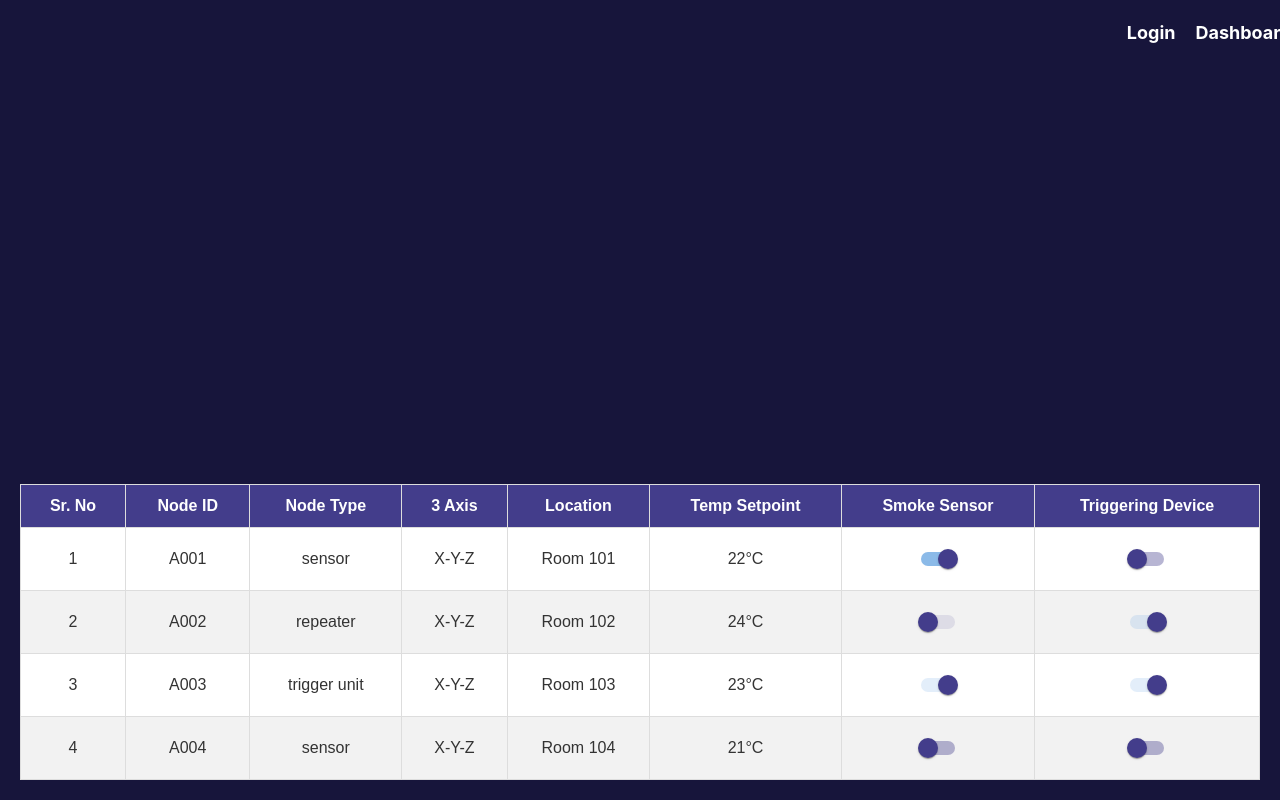
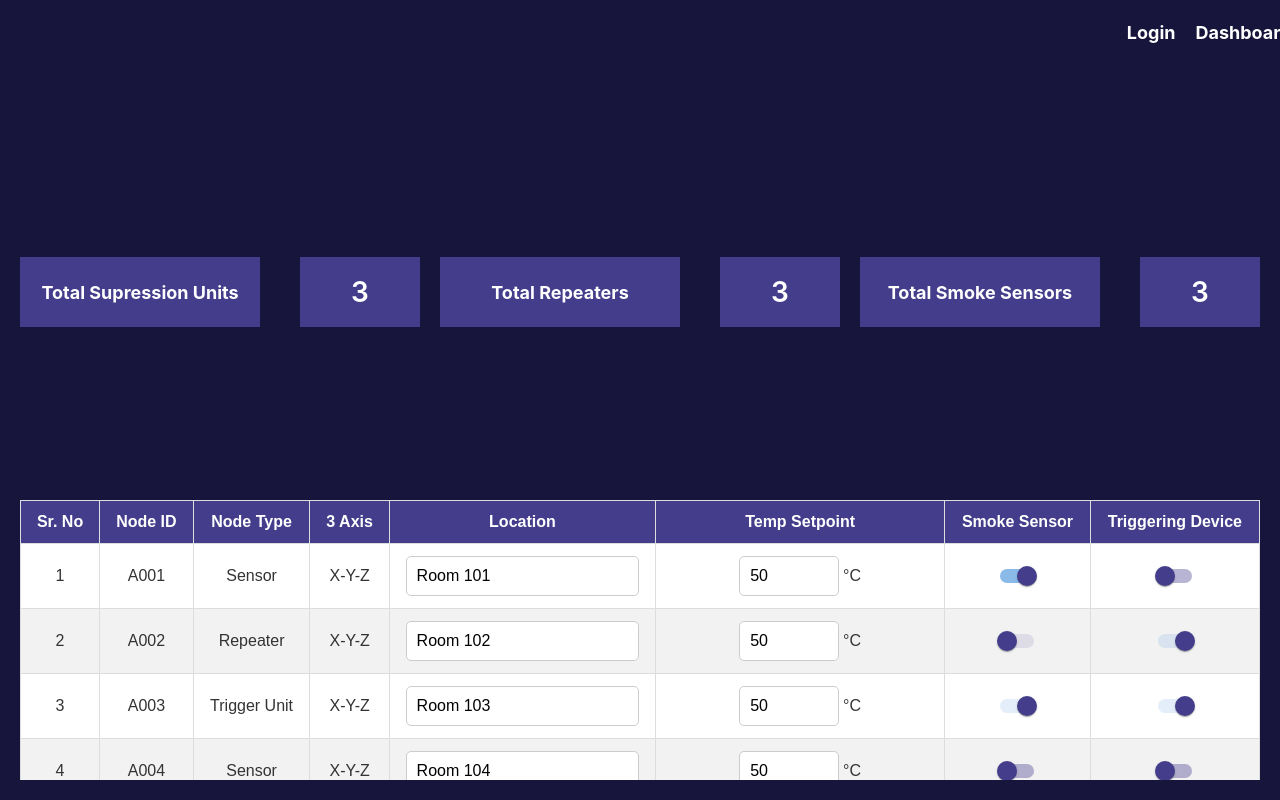
Before and after one commit to cee-diksha/fire_detection, a React (Create React App) app: page /settings in a window 1280 px wide. Built offline with nearby package versions, Linux system fonts and the light colour scheme.

Commit message:
settings page table modified

```diff
--- a/src/components/Card.js
+++ b/src/components/Card.js
@@ -3,34 +3,12 @@ import "./comp-styles.css"
 import stopalarm from "../assets/stop_alarm.png"
 
 const Card = ({item}) => {
-    const {status} = item
-    // const data = [
-    //   {
-    //     label: "node_name ",
-    //     value: "Engine Room",
-    //   },
-    //   {
-    //     label: "node_id",
-    //     value: "101"
-    //   },
-    //   {
-    //     label: "bat_volt",
-    //     value: "3.6"
-    //   },
-    //   {
-    //     label: "temp",
-    //     value: "3.6"
-    //   },
-    //   {
-    //     label: "last_update",
-    //     value: "12/8/24 11:48:44"
-    //   }
-    // ]
+    const {status, id} = item
   return (
     <div className='card-wrapper' style={{backgroundColor: `${status === "success" ? "#0eec00" : "#fe2222"}`}}>
       <div className='card-details'>
         <div className='card-details-combined'>
-          <div id="card-details-span1">Engine Room</div>
+          <div id="card-details-span1">Engine Room {id}</div>
           <div id="card-details-span2">101</div>
         </div>
         <div className='card-details-combined'>
--- /dev/null
+++ b/src/components/SettingsCards.js
@@ -0,0 +1,41 @@
+import "./comp-styles.css"
+
+export const TotalSuppressionCard = () => {
+    return(
+        <div className="total-cards">
+            <div className="total-label">
+                <h4>Total Supression Units</h4>
+            </div>
+            <div className="total-num">
+                3
+            </div>
+        </div>
+    )
+}
+
+export const TotalSmokeCard = () => {
+    return(
+        <div className="total-cards">
+            <div className="total-label">
+                <h4>Total Smoke Sensors</h4>
+            </div>
+            <div className="total-num">
+                3
+            </div>
+        </div>
+    )
+}
+
+
+export const TotalRepeaterCard = () => {
+    return(
+        <div className="total-cards">
+            <div className="total-label">
+                <h4>Total Repeaters</h4>
+            </div>
+            <div className="total-num">
+                3
+            </div>
+        </div>
+    )
+}
--- a/src/components/SettingsTable.js
+++ b/src/components/SettingsTable.js
@@ -1,13 +1,17 @@
-import React, { useState } from 'react';
+import React, { useEffect, useState } from 'react';
 import Switch from '@mui/material/Switch';
 import './comp-styles.css';
 
 const SettingsTable = () => {
     const [data, setData] = useState([
-        { id: 1, nodeId: 'A001', nodeType: 'sensor', axis: 'X-Y-Z', location: 'Room 101', tempSetpoint: '22°C', smokeSensor: true, triggeringDevice: false },
-        { id: 2, nodeId: 'A002', nodeType: 'repeater', axis: 'X-Y-Z', location: 'Room 102', tempSetpoint: '24°C', smokeSensor: false, triggeringDevice: true },
-        { id: 3, nodeId: 'A003', nodeType: 'trigger unit', axis: 'X-Y-Z', location: 'Room 103', tempSetpoint: '23°C', smokeSensor: true, triggeringDevice: true },
-        { id: 4, nodeId: 'A004', nodeType: 'sensor', axis: 'X-Y-Z', location: 'Room 104', tempSetpoint: '21°C', smokeSensor: false, triggeringDevice: false },
+        { id: 1, nodeId: 'A001', nodeType: 'sensor', axis: 'X-Y-Z', location: 'Room 101', tempSetpoint: 50, smokeSensor: true, triggeringDevice: false },
+        { id: 2, nodeId: 'A002', nodeType: 'repeater', axis: 'X-Y-Z', location: 'Room 102', tempSetpoint: 50, smokeSensor: false, triggeringDevice: true },
+        { id: 3, nodeId: 'A003', nodeType: 'trigger unit', axis: 'X-Y-Z', location: 'Room 103', tempSetpoint: 50, smokeSensor: true, triggeringDevice: true },
+        { id: 4, nodeId: 'A004', nodeType: 'sensor', axis: 'X-Y-Z', location: 'Room 104', tempSetpoint: 50, smokeSensor: false, triggeringDevice: false },
+        { id: 1, nodeId: 'A001', nodeType: 'sensor', axis: 'X-Y-Z', location: 'Room 101', tempSetpoint: 50, smokeSensor: true, triggeringDevice: false },
+        { id: 2, nodeId: 'A002', nodeType: 'repeater', axis: 'X-Y-Z', location: 'Room 102', tempSetpoint: 50, smokeSensor: false, triggeringDevice: true },
+        { id: 3, nodeId: 'A003', nodeType: 'trigger unit', axis: 'X-Y-Z', location: 'Room 103', tempSetpoint: 50, smokeSensor: true, triggeringDevice: true },
+        { id: 4, nodeId: 'A004', nodeType: 'sensor', axis: 'X-Y-Z', location: 'Room 104', tempSetpoint: 50, smokeSensor: false, triggeringDevice: false },
     ]);
 
     const handleSwitchChange = (id, field) => {
@@ -17,6 +21,22 @@ const SettingsTable = () => {
             )
         );
     };
+
+    const handleLoctionChange= (id, location) => {
+        setData((prev) =>
+            prev.map(item => item.id === id ? {...item, "location": location} : item)
+        )
+    }
+
+    const handleTempChange= (id, temp) => {
+        setData((prev) =>
+            prev.map(item => item.id === id ? {...item, "tempSetpoint": temp} : item)
+        )
+    }
+
+    useEffect(() => {
+        console.log(data, "checking dataa")
+    }, [data])
 
     return (
         <div className='table-container'>
@@ -38,10 +58,10 @@ const SettingsTable = () => {
                         <tr key={item.id}>
                             <td>{index + 1}</td>
                             <td>{item.nodeId}</td>
-                            <td>{item.nodeType}</td>
+                            <td style={{textTransform: "capitalize"}}>{item.nodeType}</td>
                             <td>{item.axis}</td>
-                            <td>{item.location}</td>
-                            <td>{item.tempSetpoint}</td>
+                            <td><input type="text" style={{width: "90%"}} value={item.location} onChange={(e) => handleLoctionChange(item.id, e.target.value)}/></td>
+                            <td><input type="number" id="tempInput" placeholder="Enter a number" value={item.tempSetpoint} style={{width: "30%"}} onChange={(e) => handleTempChange(item.id, e.target.value)}/> °C</td>
                             <td>
                                 <Switch
                                     sx={{
--- a/src/components/comp-styles.css
+++ b/src/components/comp-styles.css
@@ -148,9 +148,12 @@
 /* Table styling */
 .table-container {
     width: 100%;
-    overflow-x: auto; /* Ensures the table is scrollable on small screens */
+    height: 300px;
+    overflow-x: auto;
+    overflow-y: auto;
     padding: 20px;
     box-sizing: border-box;
+    margin-bottom: 20px;
 }
 
 table {
@@ -180,9 +183,48 @@ tbody tr:hover {
     background-color: #f1f1f1;
 }
 
-/* Responsive design */
 @media (max-width: 768px) {
     th, td {
         padding: 10px 8px;
     }
 }
+
+.total-cards-wrapper{
+    display: flex;
+    width: 100%;
+    height: 70px;
+    justify-content: space-evenly;
+    align-items: center;
+}
+
+.total-cards{
+    height: 70px;
+    display: flex;
+    align-items: center;
+    width: 400px;
+    justify-content: space-between;
+}
+
+.total-num{
+    background-color: #433D8B;
+    color: #fff;
+    font-weight: 600;
+    width: 30%;
+    height: 70px;
+    font-size: 28px;
+    display: flex;
+    align-items: center;
+    justify-content: center;
+}
+
+.total-label{
+    display: flex;
+    align-items: center;
+    justify-content: center;
+    text-align: center;
+    font-size: 18px;
+    height: 70px;
+    width: 60%;
+    background-color: #433D8B;
+    color: #fff;
+}
--- a/src/pages/Dashboard.js
+++ b/src/pages/Dashboard.js
@@ -11,26 +11,49 @@ import { Link } from 'react-router-dom'
 
 const Dashboard = () => {
     const [isLogin, setIsLogin] = useState(false)
-    const cardData = [
+    const [cardData, setCardData] = useState([
         {id: 1, status: "success"},
         {id: 2, status: "success"},
-        {id: 3, status: "danger"},
+        {id: 3, status: "success"},
         {id: 4, status: "danger"},
         {id: 5, status: "success"},
-        {id: 6, status: "danger"},
+        {id: 6, status: "success"},
         {id: 7, status: "success"},
         {id: 8, status: "success"},
         {id: 9, status: "danger"},
-        {id: 10, status: "danger"},
+        {id: 10, status: "success"},
         {id: 11, status: "success"},
         {id: 12, status: "danger"},
-        {id: 7, status: "success"},
-        {id: 8, status: "success"},
-        {id: 9, status: "danger"},
-        {id: 10, status: "danger"},
-        {id: 11, status: "success"},
-        {id: 12, status: "danger"}
-    ]
+        {id: 13, status: "success"},
+        {id: 14, status: "success"},
+        {id: 15, status: "success"},
+        {id: 16, status: "danger"},
+        {id: 17, status: "danger"},
+        {id: 18, status: "success"}
+    ])
+
+    setTimeout(() => {
+        setCardData([
+            {id: 1, status: "success"},
+            {id: 2, status: "success"},
+            {id: 3, status: "success"},
+            {id: 4, status: "danger"},
+            {id: 5, status: "danger"},
+            {id: 6, status: "danger"},
+            {id: 7, status: "success"},
+            {id: 8, status: "success"},
+            {id: 9, status: "danger"},
+            {id: 10, status: "success"},
+            {id: 11, status: "success"},
+            {id: 12, status: "danger"},
+            {id: 13, status: "success"},
+            {id: 14, status: "success"},
+            {id: 15, status: "success"},
+            {id: 16, status: "danger"},
+            {id: 17, status: "success"},
+            {id: 18, status: "success"}
+        ])
+    }, 5000)
   return (
     <>
         <div className='dashboard-wrapper'>
@@ -53,13 +76,28 @@ const Dashboard = () => {
                 </div>
 
                 {/* -------------------------------------------------------- */}
-
+                <div className='main-dashboard-wrapper'>
+                <div className='fixed-content'>
+                        {cardData.map((item) => {
+                            return (
+                                item.status === "danger" && <Card key={item.id} item={item} />
+                            )
+                        })}
+                    </div>
                 <div className='dashboard-cardata'>
-                {cardData.map((item) => {
-                    return (
-                        <Card item={item} />
-                    )
-                })}
+                    <div className='scrollable-content'>
+                        {cardData.map((item) => {
+                            return (
+                               item.status !== "danger" && <Card key={item.id} item={item} />
+                            )
+                        })}
+                        {cardData.map((item) => {
+                            return (
+                                item.status !== "danger" &&  <Card key={item.id + '-duplicate'} item={item} />
+                            )
+                        })}
+                    </div>
+                </div>
                 </div>
 
                 {/* -------------------------------------------------------- */}
--- a/src/pages/Settings.js
+++ b/src/pages/Settings.js
@@ -3,6 +3,7 @@ import { Link } from 'react-router-dom'
 import user from "../assets/user.png"
 import "../styles.css"
 import SettingsTable from '../components/SettingsTable'
+import { TotalRepeaterCard, TotalSmokeCard, TotalSuppressionCard } from '../components/SettingsCards'
 
 const Settings = () => {
   const [isLogin, setIsLogin] = useState(false)
@@ -13,6 +14,11 @@ const Settings = () => {
         {isLogin ? <img src={user} alt="user-img" className='img'/> : <Link to="/login" className='link'><h6 className='login'>Login</h6></Link>}
         <Link to="/" className='link'><h6 className='dashboard'>Dashboard</h6></Link>
       </div>
+      <div className='total-cards-wrapper'>
+        <TotalSuppressionCard />
+        <TotalRepeaterCard />
+        <TotalSmokeCard />
+      </div>
       <SettingsTable />
     </div>
   )
--- a/src/styles.css
+++ b/src/styles.css
@@ -20,16 +20,6 @@
     margin: 30px 0;
     justify-content: space-between;
     align-items: flex-start;
-}
-.dashboard-cardata {
-    padding: 15px 0;
-    width: 66%;
-    display: flex;
-    overflow-y: scroll;
-    flex-wrap: wrap;
-    justify-content: space-evenly;
-    align-items: flex-start;
-    height: 65vh;
 }
 
 .dashboard-alerts {
@@ -144,17 +134,17 @@
 
 .login-form {
     margin-top: 6%;
-    background-color: #fff; /* White background for the form */
+    background-color: #fff;
     padding: 30px;
-    border-radius: 10px; /* Rounded corners for the form */
-    box-shadow: 0 4px 8px rgba(0, 0, 0, 0.1); /* Light shadow for a card-like effect */
-    width: 300px; /* Set form width */
+    border-radius: 10px;
+    box-shadow: 0 4px 8px rgba(0, 0, 0, 0.1);
+    width: 300px;
     display: flex;
     flex-direction: column;
     align-items: center;
 }
 
-/* Input fields styling */
+
 .input-wrapper {
     width: 100%;
     margin-bottom: 20px;
@@ -170,19 +160,19 @@
 
 input {
     padding: 10px;
-    border: 1px solid #ccc; /* Light border */
-    border-radius: 5px; /* Rounded corners */
+    border: 1px solid #ccc;
+    border-radius: 5px;
     width: 100%;
     font-size: 16px;
 }
 
-/* Styling for the login button */
+
 .login-button {
-    background-color: #4CAF50; /* Green background */
-    color: white; /* White text */
+    background-color: #4CAF50;
+    color: white;
     border: none;
     padding: 10px;
-    border-radius: 5px; /* Rounded corners */
+    border-radius: 5px;
     width: 100%;
     font-size: 16px;
     cursor: pointer;
@@ -190,5 +180,51 @@ input {
 }
 
 .login-button:hover {
-    background-color: #45a049; /* Slightly darker on hover */
+    background-color: #45a049;
 }
+
+.main-dashboard-wrapper{
+    padding: 15px 0;
+    width: 66%;
+    display: flex;
+    overflow-y: hidden;
+    flex-wrap: wrap;
+    justify-content: space-evenly;
+    align-items: flex-start;
+    position: relative;
+}
+
+.dashboard-cardata {
+    padding: 15px 0;
+    display: flex;
+    overflow-y: hidden;
+    flex-wrap: wrap;
+    justify-content: space-evenly;
+    align-items: flex-start;
+    height: 65vh;
+    position: relative;
+}
+
+.dashboard-cardata .scrollable-content {
+    animation: scroll 10s linear forwards infinite;
+    display: flex;
+    justify-content: space-evenly;
+    align-items: flex-start;
+    flex-wrap: wrap;
+}
+
+.fixed-content {
+    display: flex;
+    justify-content: space-evenly;
+    align-items: flex-start;
+    flex-wrap: wrap;
+}
+
+@keyframes scroll {
+    0% {
+        transform: translateY(0);
+    }
+    100% {
+        transform: translateY(-50%);
+    }
+}
```
